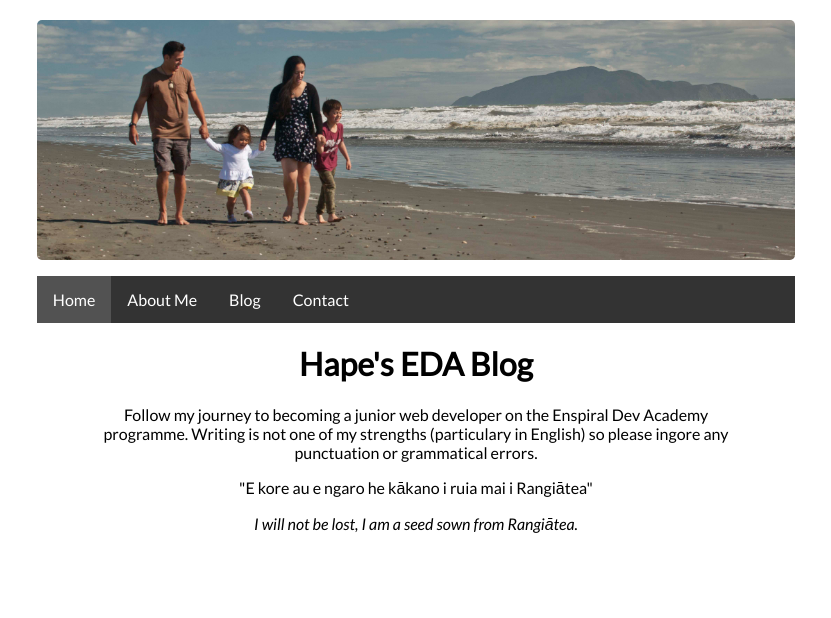
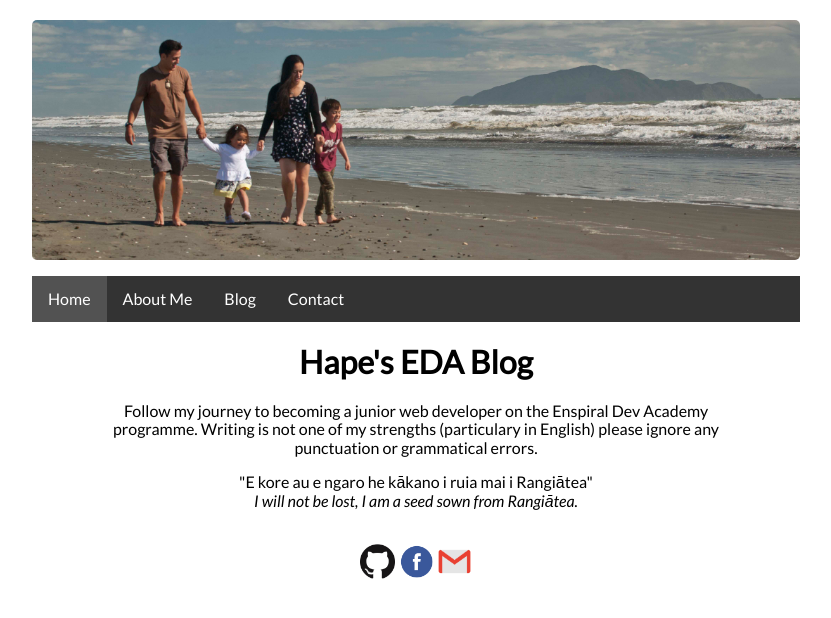
Before and after one commit to hapekituarangi/hapekituarangi.github.io, a plain HTML site: page index.html in a window 1280 px wide. Shown: the whole page, without its empty margins (224-1055 px from the left). Drawn offline with nearby package versions, Linux system fonts and the light colour scheme.

Commit message:
added social icon-links to footer

```diff
--- a/index.html
+++ b/index.html
@@ -2,16 +2,22 @@
 <!DOCTYPE html>
 <html>
   <head>
+
     <title>Hape's EDA Blog</title>
+
     <meta charset="UTF-8">
     <meta name="viewport" content="width=device-width, initial-scale=1">
+
     <link href="styles/main.css" rel="stylesheet" type="text/css">
     <link href='https://fonts.googleapis.com/css?family=Lato:400,400italic,300,300italic' rel='stylesheet' type='text/css'>
+    <link rel="stylesheet" type="text/css" href="https://normalize-css.googlecode.com/svn/trunk/normalize.css">
+
   </head>
+
+  <body>
     <div id="page-wrap">
-    <div class=header>
+      <div class=header></div>
         <div id="wrapper"></div>
-    </div>
           </div>
       <ul>
         <li><a class="active" href="index.html">Home</a></li>
@@ -27,10 +33,32 @@
         </li>
         <li><a href="">Contact</a></li>
       </ul>
-  <body>
+
+    <div class="main-content">
       <h1>Hape's EDA Blog</h1>
-      <p>Follow my journey to becoming a junior web developer on the Enspiral Dev Academy programme. Writing is not one of my strengths (particulary in English) so please ingore any punctuation or grammatical errors.</p>
-      <p>"E kore au e ngaro he kākano i ruia mai i Rangiātea"</p>
-      <p><em>I will not be lost, I am a seed sown from Rangiātea.</em></p>
+        <p>
+          Follow my journey to becoming a junior web developer on the Enspiral Dev Academy programme.
+          Writing is not one of my strengths (particulary in English) please ignore any punctuation or grammatical errors.
+        </p>
+        <p>
+          "E kore au e ngaro he kākano i ruia mai i Rangiātea"
+          <br>
+          <em>I will not be lost, I am a seed sown from Rangiātea.</em>
+        </p>
+          <br>
+
+      </div>
+
+    <footer>
+      <div class="footer-social">
+
+        <a href="https://github.com/hapekituarangi"><img title="Github" src="styles/GitHub-Mark-120px-plus-2.png" alt="Github" width="35" height="35" /></a>
+        <a href="https://www.facebook.com/profile.php?id=100008147745485"><img title="Facebook" src="styles/fb-3.png" alt="Facebook" width="35" height="35" /></a>
+        <a href="mailto:hape.porter@gmail.com"><img title="Email" src="styles/gmail.png" alt="Email" width="35" height="35" /></a>
+
+      </div>
+    </footer>
+
   </body>
+
 </html>
```
Also changed, not shown: styles/GitHub-Mark-120px-plus-2.png (added), styles/fb-3.png (added), styles/gmail.png (added). Lines whose indentation alone changed are shown as unchanged.
